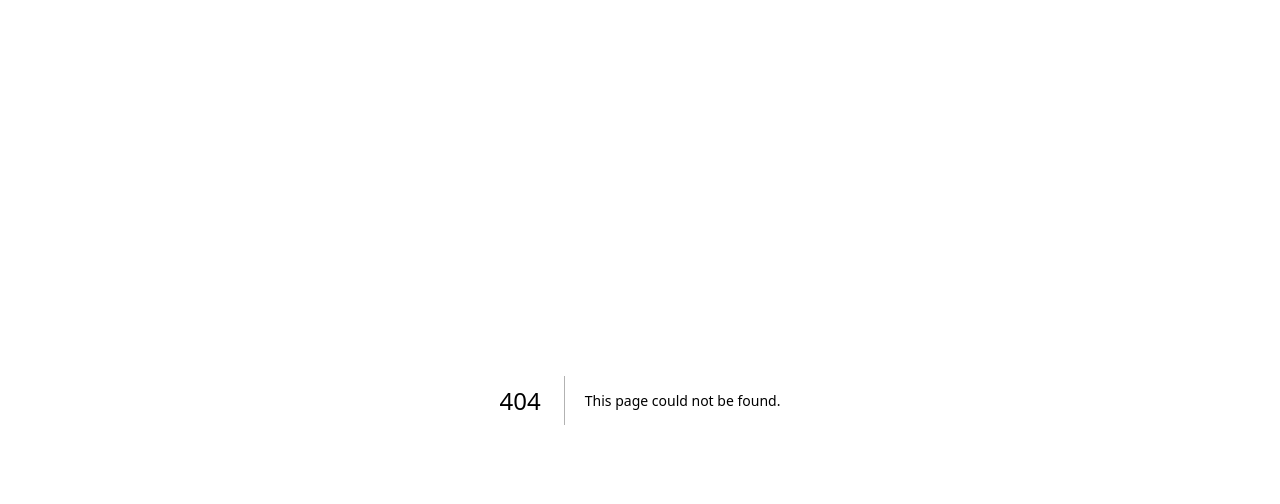
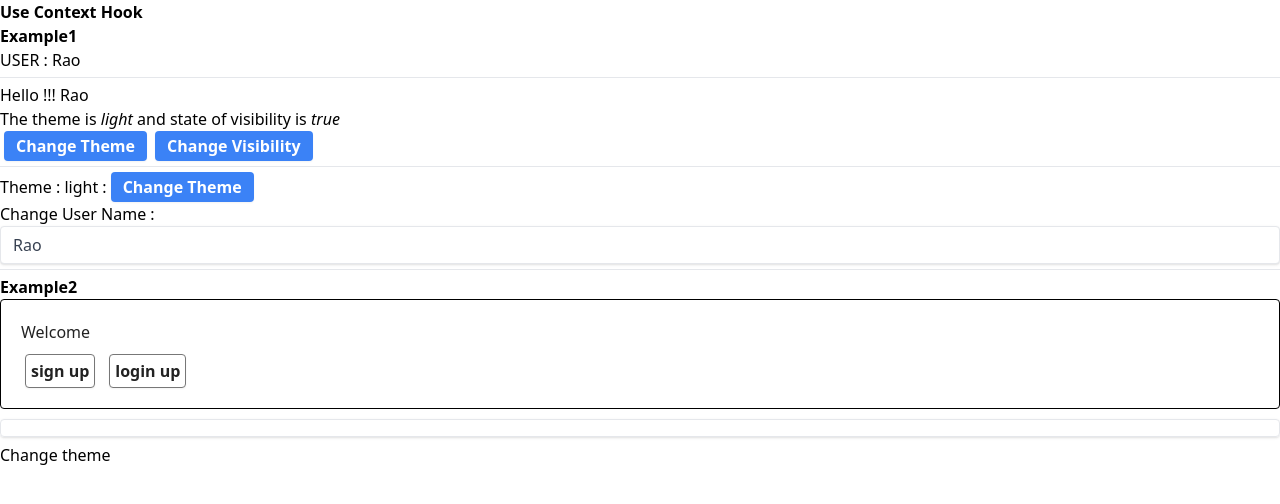
Before and after one commit to bctvizag1/ReactHooks_NextJs, a Next.js app: page /useContextHook in a window 1280 px wide. Before the commit this address had no page. Shown: the top 504 px of the page. Built offline with nearby package versions, Linux system fonts and the light colour scheme.

Commit message:
removing tailwind css

```diff
--- a/src/pages/index.js
+++ b/src/pages/index.js
@@ -22,7 +22,9 @@ export default function Home() {
             </Link>
           </li>
           <li>
-            second one coming soon ....
+            <Link rel="stylesheet" href="/useContextHook" >
+              UseContext Hook
+            </Link>
           </li>
         </ol>
       </main>
--- /dev/null
+++ b/src/pages/useContextHook/Example1.jsx
@@ -0,0 +1,57 @@
+import React, { createContext, useContext, useState } from 'react'
+
+const ThemeContext = createContext(null)
+
+export default function Example1() {
+  const [style, setStyle] = useState('light');
+  const [visible, setVisible] = useState(true);
+  const [userName, setuserName] = useState("Rao");
+
+  const toggleStyle = () => {
+    setStyle(style => (style === "light" ? "dark" : "light"));
+  }
+
+  const toggleVisible = () => {
+    setVisible(Visible => !Visible);
+  }
+  return (
+    <div>
+      <h2>Example1</h2>
+      <ThemeContext.Provider
+        value={{ style, toggleStyle, visible, toggleVisible, userName, setuserName }}>
+        <p>USER : {userName}</p>
+        <hr />
+        <FirstChild></FirstChild>
+
+      </ThemeContext.Provider>
+    </div>
+  )
+}
+
+function FirstChild() {
+  const { style, toggleStyle, visible, toggleVisible, userName } = useContext(ThemeContext);
+  return (
+    <div>
+      <p>Hello !!! {userName}</p>
+      <p>
+        The theme is <em>{style}</em> and state of visibility is
+        <em> {visible.toString()}</em>
+      </p>
+      <button onClick={toggleStyle}>Change Theme</button>
+      <button onClick={toggleVisible}>Change Visibility</button>
+      <hr />
+      <GrandChild></GrandChild>
+    </div>
+  )
+}
+
+function GrandChild(params) {
+  const { style, toggleStyle, userName, setuserName } = useContext(ThemeContext);
+  return (
+    <div>
+      <p>Theme : {style} :<button onClick={toggleStyle}>Change Theme</button> </p>
+      <p>Change User Name : <input type="text" value={userName} onChange={e => setuserName(e.target.value)} /></p>
+
+    </div>
+  )
+}
--- /dev/null
+++ b/src/pages/useContextHook/Example2.jsx
@@ -0,0 +1,54 @@
+import React, { createContext, useContext, useState } from 'react'
+
+const ThemeContext = createContext(null)
+
+export default function Example2() {
+  const [theme, setTheme] = useState('light');
+
+
+  return (
+    <div>
+      <h2>Example2</h2>
+      <ThemeContext.Provider value={theme}>
+        <Form />
+        <label>
+          <input type='checkbox'
+            checked={theme === 'dark'}
+            onChange={e => { setTheme(e.target.checked ? 'dark' : 'light') }}
+          />
+          Change theme
+        </label>
+      </ThemeContext.Provider>
+    </div>
+  )
+}
+
+function Form({ children }) {
+  return (
+    <Panel title="Welcome">
+      <Btn>sign up</Btn>
+      <Btn>login up</Btn>
+    </Panel>
+  )
+
+}
+
+function Panel({ title, children }) {
+  const theme = useContext(ThemeContext);
+  const className = 'panel-' + theme;
+  return (
+    <div className={className}>
+      <h1>{title}</h1>
+      {children}
+    </div>
+  )
+}
+
+function Btn({ children }) {
+  const theme = useContext(ThemeContext);
+  const className = 'button-' + theme;
+  return (
+    <button className={className}>{children}</button>
+  )
+
+}
--- /dev/null
+++ b/src/pages/useContextHook/index.jsx
@@ -0,0 +1,14 @@
+import React from 'react'
+import Example1 from './Example1'
+import Example2 from './Example2'
+
+export default function index() {
+  return (
+    <div>
+      <h2>Use Context Hook</h2>
+      <Example1></Example1>
+      <hr />
+      <Example2></Example2>
+    </div>
+  )
+}
--- a/src/pages/useEffectHook/index.jsx
+++ b/src/pages/useEffectHook/index.jsx
@@ -1,7 +1,7 @@
 import React from "react";
 import ClassCounter from "./ClassCounter";
 import FunctionCounter from "./FunctionCounter";
-import styles from "@/styles/Home.module.css";
+// import styles from "@/styles/Home.module.css";
 import Counter2 from "./Counter2";
 import Hook3 from "./Hook3";
 import HookArray from "./HookArray";
--- a/src/styles/globals.css
+++ b/src/styles/globals.css
@@ -33,3 +33,49 @@ input {
 input:focus {
   @apply outline-none border-b-2 border-b-red-300
 }
+
+hr {
+  margin-top: 5px;
+  margin-bottom: 5px;
+}
+
+h2 {
+  font-weight: bolder;
+}
+
+
+.panel-light,
+.panel-dark {
+  border: 1px solid black;
+  border-radius: 4px;
+  padding: 20px;
+  margin-bottom: 10px;
+}
+
+.panel-light {
+  color: #222;
+  background: #fff;
+}
+
+.panel-dark {
+  color: #fff;
+  background: rgb(23, 32, 42);
+}
+
+.button-light,
+.button-dark {
+  border: 1px solid #777;
+  padding: 5px;
+  margin-right: 10px;
+  margin-top: 10px;
+}
+
+.button-dark {
+  background: #222;
+  color: #fff;
+}
+
+.button-light {
+  background: #fff;
+  color: #222;
+}
```
